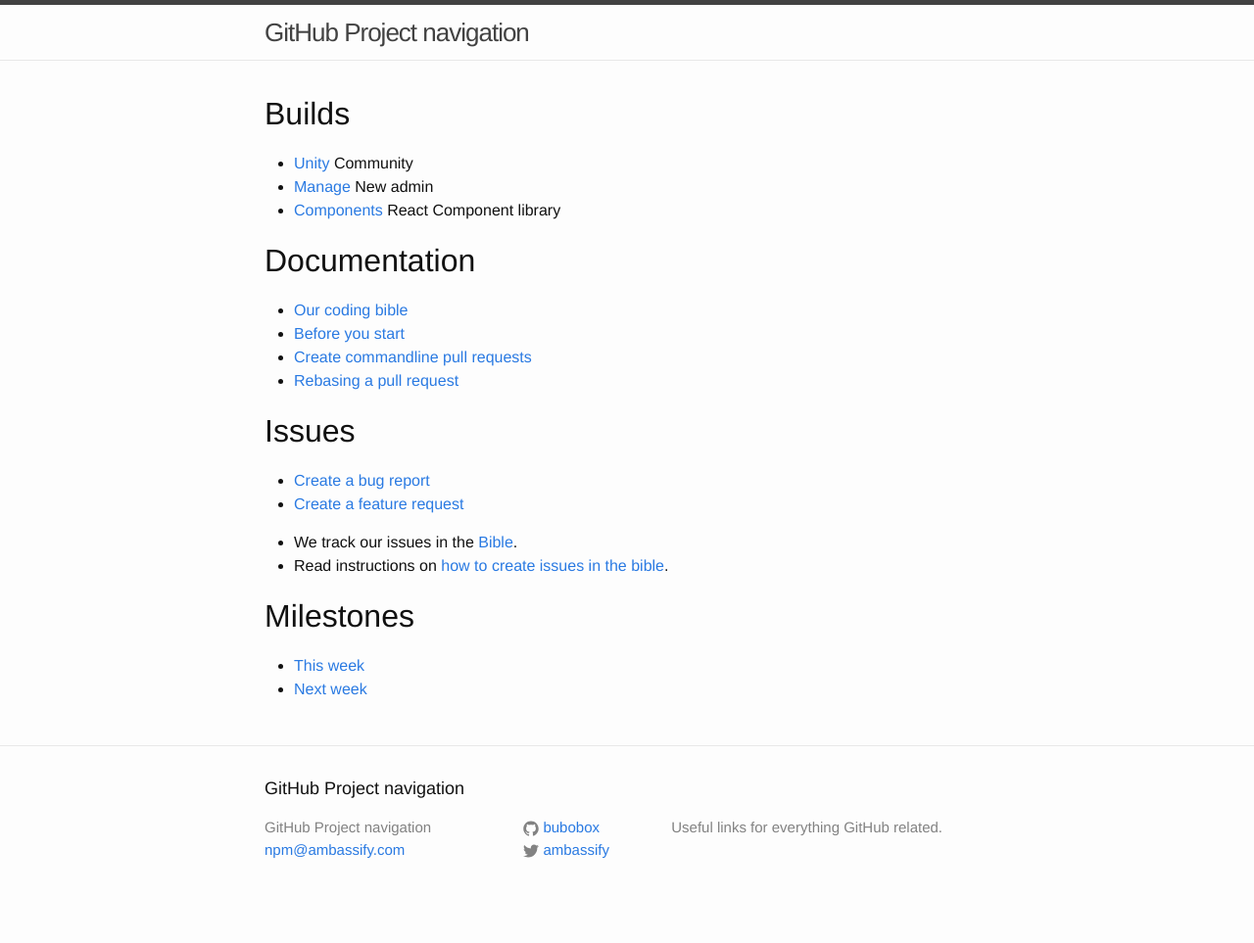
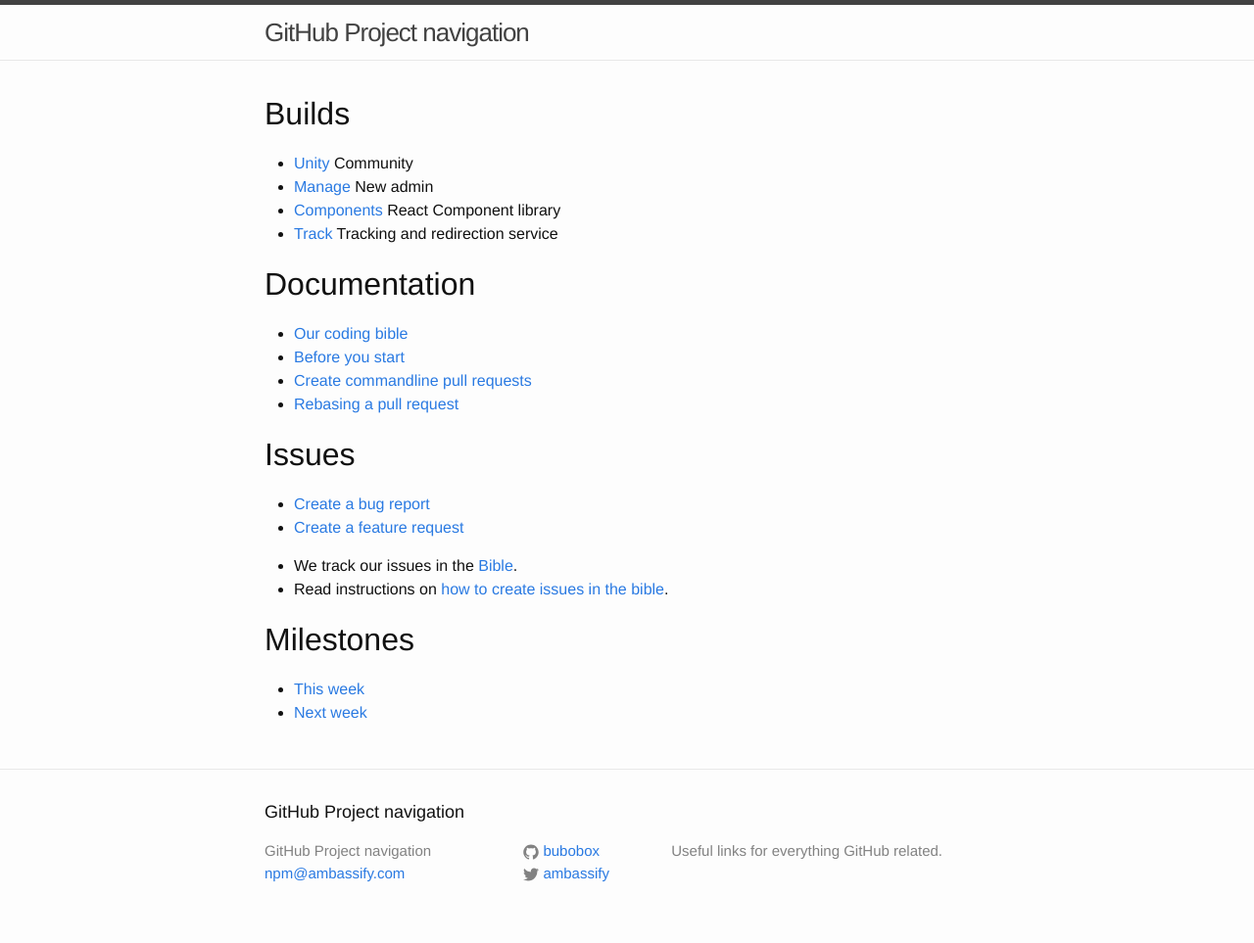
Before and after one commit to ambassify/ambassify.github.io, a Jekyll site: the page built from index.html, in a window 1280 px wide. Shown: the whole page at 98% size. Built offline with Jekyll 4.4.1, drawn with Linux system fonts in a browser that asks for light colours; before the commit the page ends 939 px from its top, so only the background shows below that.

Commit message:
Add Track link

```diff
--- a/builds.md
+++ b/builds.md
@@ -7,3 +7,4 @@
 - [Unity](/unity/) Community
 - [Manage](/manage/) New admin
 - [Components](/components/) React Component library
+- [Track](/track/) Tracking and redirection service
```
